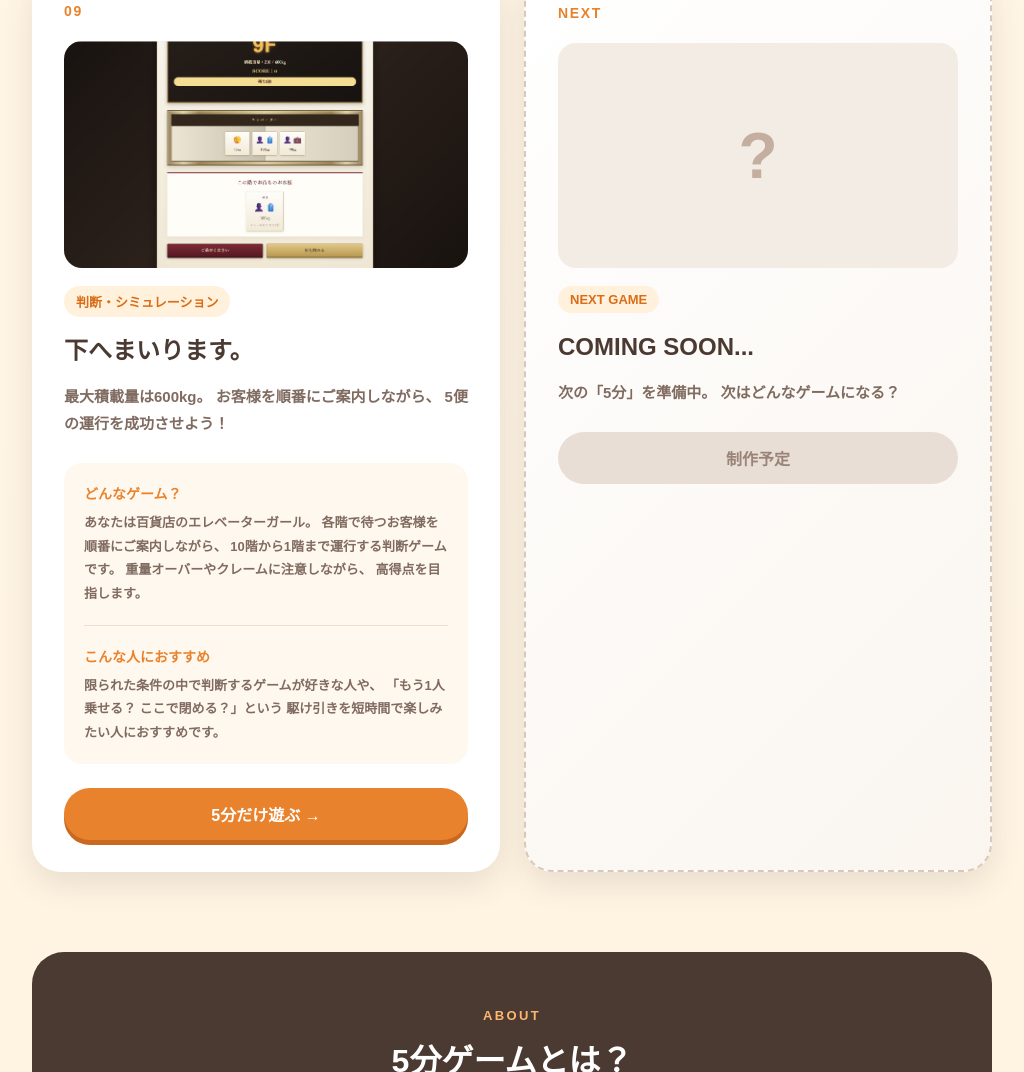
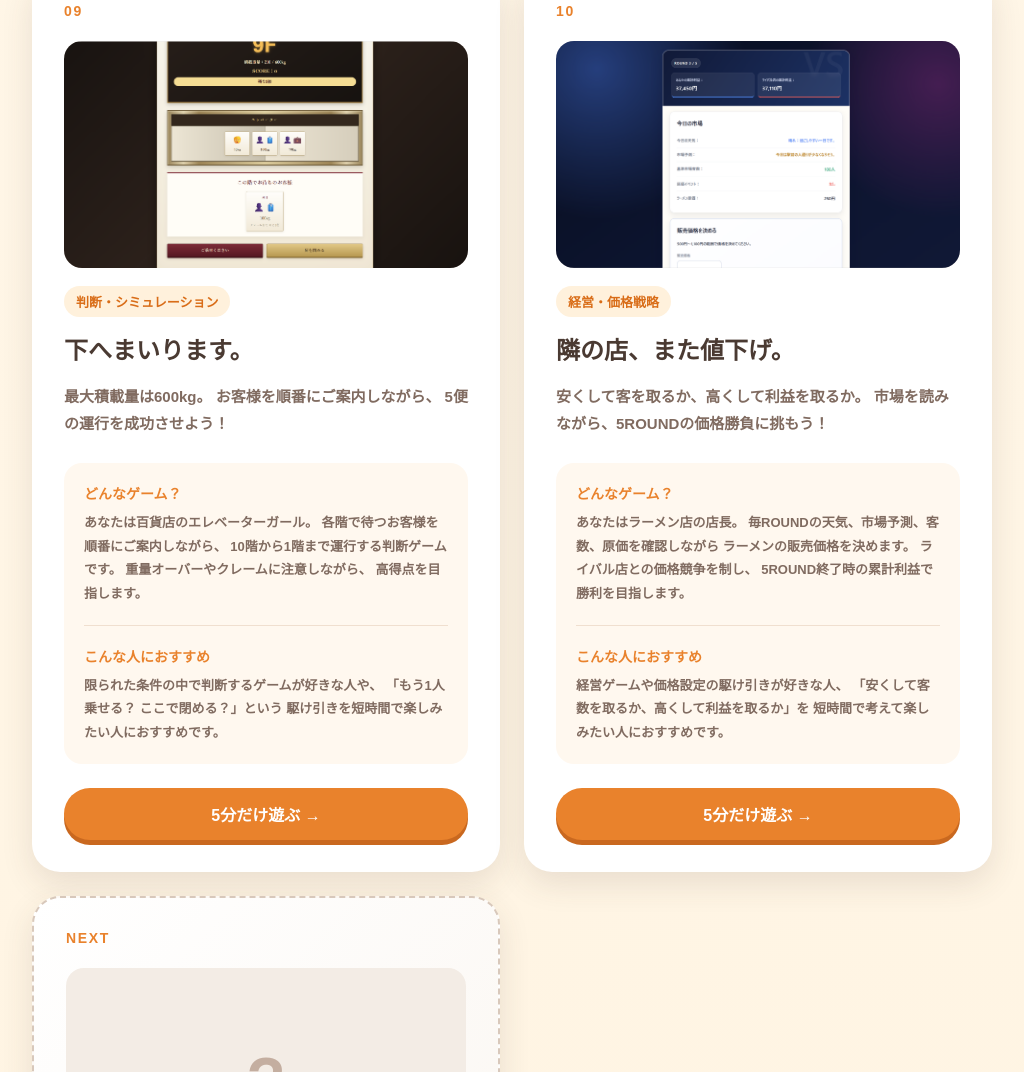
Before and after one commit to dai0105/five-minute-games, a plain HTML site: page index.html in a window 1280 px wide. Shown: the part 3913-4985 px from the top of the page, without its empty margins (128-1152 px from the left). Drawn offline with Linux system fonts and the light colour scheme.

Commit message:
Add game 10

```diff
--- a/index.html
+++ b/index.html
@@ -666,6 +666,77 @@
 
             </article>
 
+            <article class="game-card">
+
+                <div class="game-number">
+                    10
+                </div>
+
+                <div class="game-image">
+                    <img
+                        src="images/tonari-neage-game.png"
+                        alt="隣の店、また値下げ。のプレイ画面"
+                    >
+                </div>
+
+                <p class="game-genre">
+                    経営・価格戦略
+                </p>
+
+                <h2>
+                    隣の店、また値下げ。
+                </h2>
+
+                <p class="game-description">
+                    安くして客を取るか、高くして利益を取るか。
+                    市場を読みながら、5ROUNDの価格勝負に挑もう！
+                </p>
+
+                <div class="game-details">
+
+                    <div class="game-detail">
+
+                        <h3>
+                            どんなゲーム？
+                        </h3>
+
+                        <p>
+                            あなたはラーメン店の店長。
+                            毎ROUNDの天気、市場予測、客数、原価を確認しながら
+                            ラーメンの販売価格を決めます。
+                            ライバル店との価格競争を制し、
+                            5ROUND終了時の累計利益で勝利を目指します。
+                        </p>
+
+                    </div>
+
+                    <div class="game-detail">
+
+                        <h3>
+                            こんな人におすすめ
+                        </h3>
+
+                        <p>
+                            経営ゲームや価格設定の駆け引きが好きな人、
+                            「安くして客数を取るか、高くして利益を取るか」を
+                            短時間で考えて楽しみたい人におすすめです。
+                        </p>
+
+                    </div>
+
+                </div>
+
+                <a
+                    class="game-button"
+                    href="https://tonari-neage-game.onrender.com/"
+                    target="_blank"
+                    rel="noopener noreferrer"
+                >
+                    5分だけ遊ぶ →
+                </a>
+
+            </article>
+
 
             <article class="game-card coming-soon">
                 <div class="game-number">
```
Also changed, not shown: images/tonari-neage-game.png (added).
